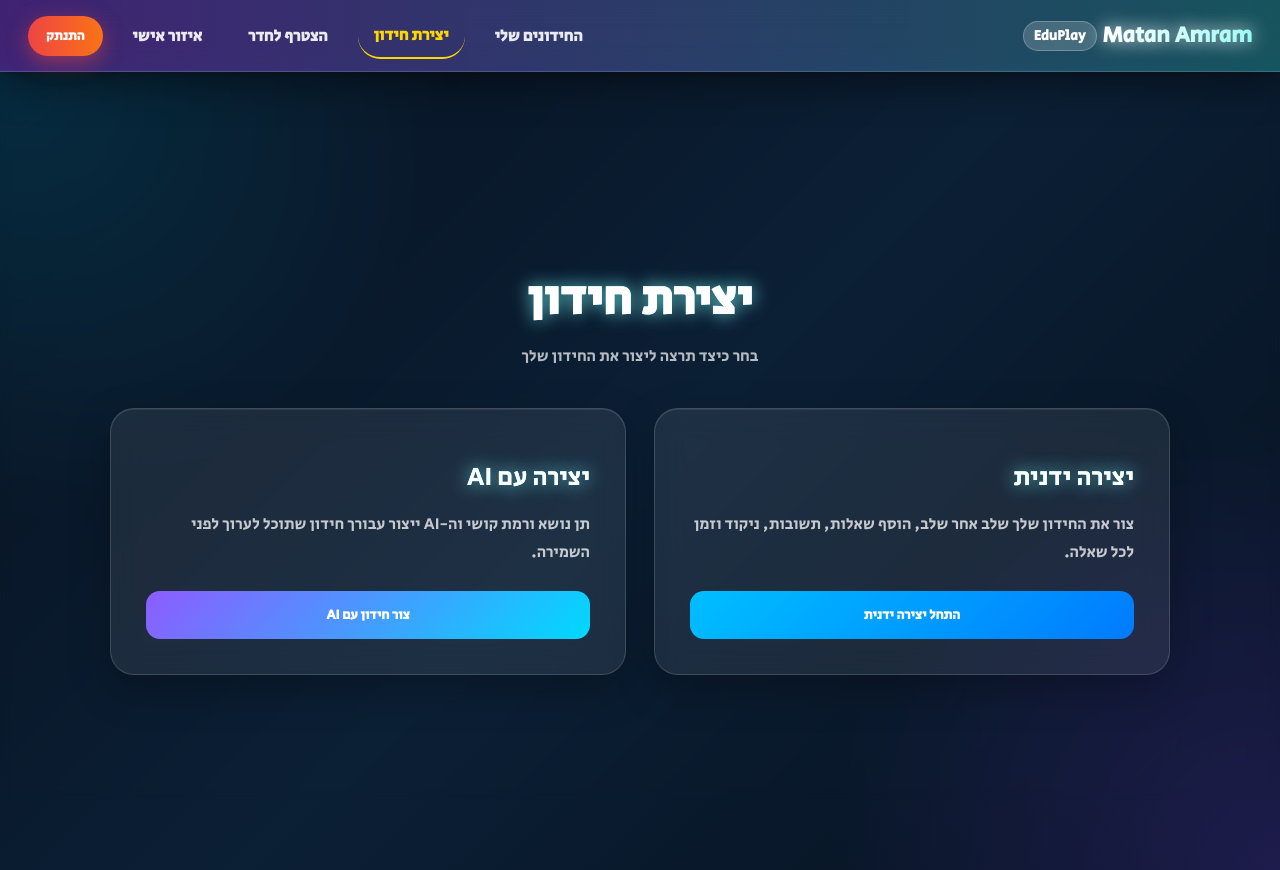
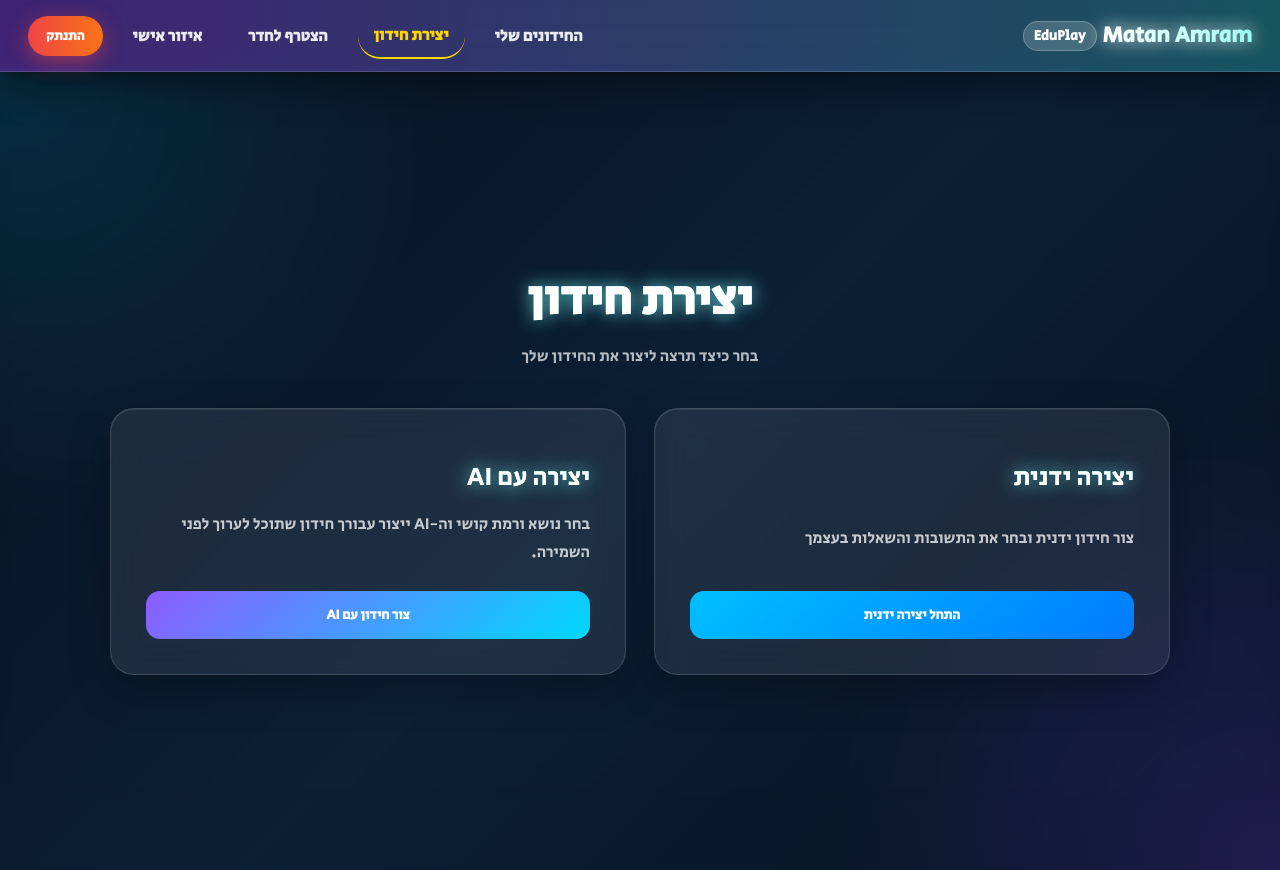
Before and after one commit to matan15455/kahoot, a React app in the folder frontend/: page /create-quiz in a window 1280 px wide. Built offline with nearby package versions, Linux system fonts and the light colour scheme; no server answers; sample sign-in values are in the browser's storage; the HTML template or start-up script is replaced by a standard one.

Commit message:
feat: update QuizCreationMode text and configure AI routes to use environment variable for API key

```diff
--- a/frontend/src/components/QuizCreationMode/QuizCreationMode.jsx
+++ b/frontend/src/components/QuizCreationMode/QuizCreationMode.jsx
@@ -25,8 +25,7 @@ export default function QuizCreationMode() {
             <h2>יצירה ידנית</h2>
 
             <p>
-              צור את החידון שלך שלב אחר שלב, הוסף שאלות,
-              תשובות, ניקוד וזמן לכל שאלה.
+              צור חידון ידנית ובחר את התשובות והשאלות בעצמך
             </p>
 
             <button className="quiz-mode-btn manual-btn">
@@ -43,7 +42,7 @@ export default function QuizCreationMode() {
             <h2>יצירה עם AI</h2>
 
             <p>
-              תן נושא ורמת קושי וה-AI ייצור עבורך חידון
+              בחר נושא ורמת קושי וה-AI ייצור עבורך חידון
               שתוכל לערוך לפני השמירה.
             </p>
 
```
Also changed, not shown: 1 other file (tests, documents, lock files or other folders).
